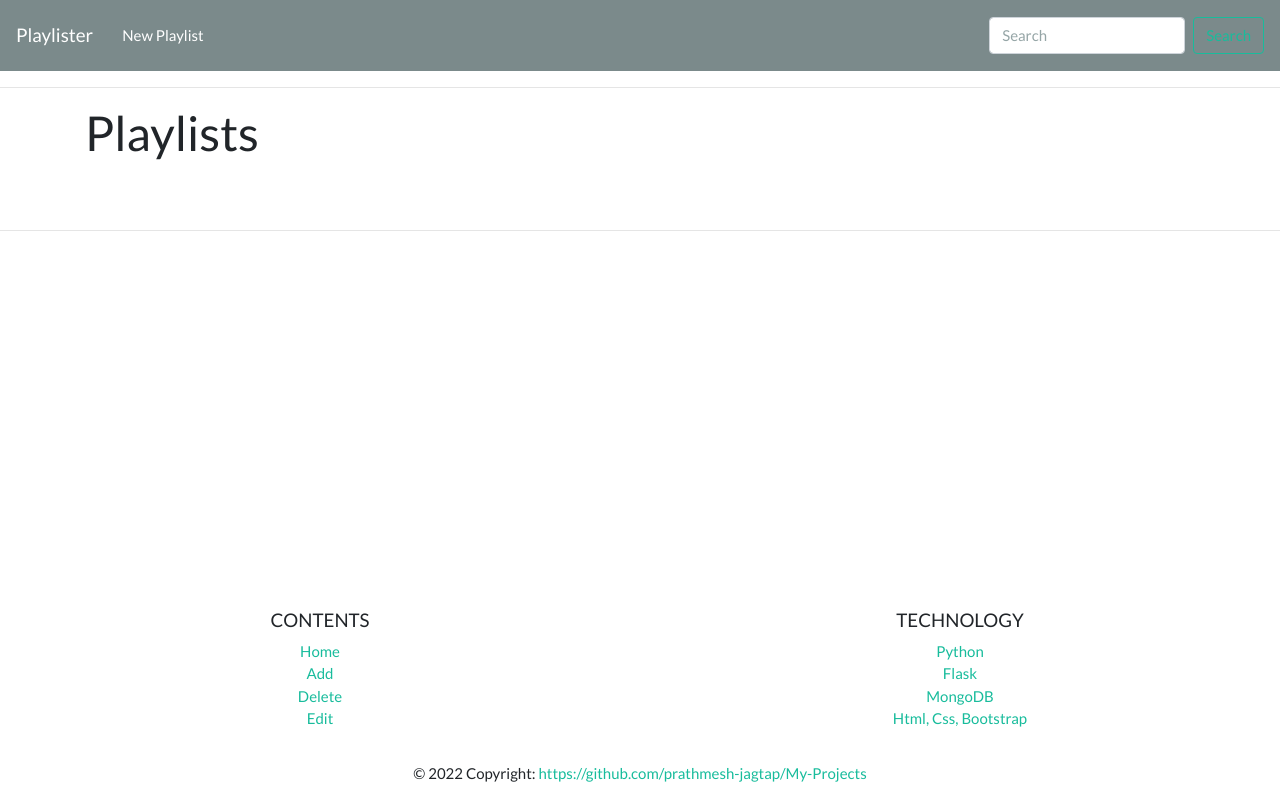
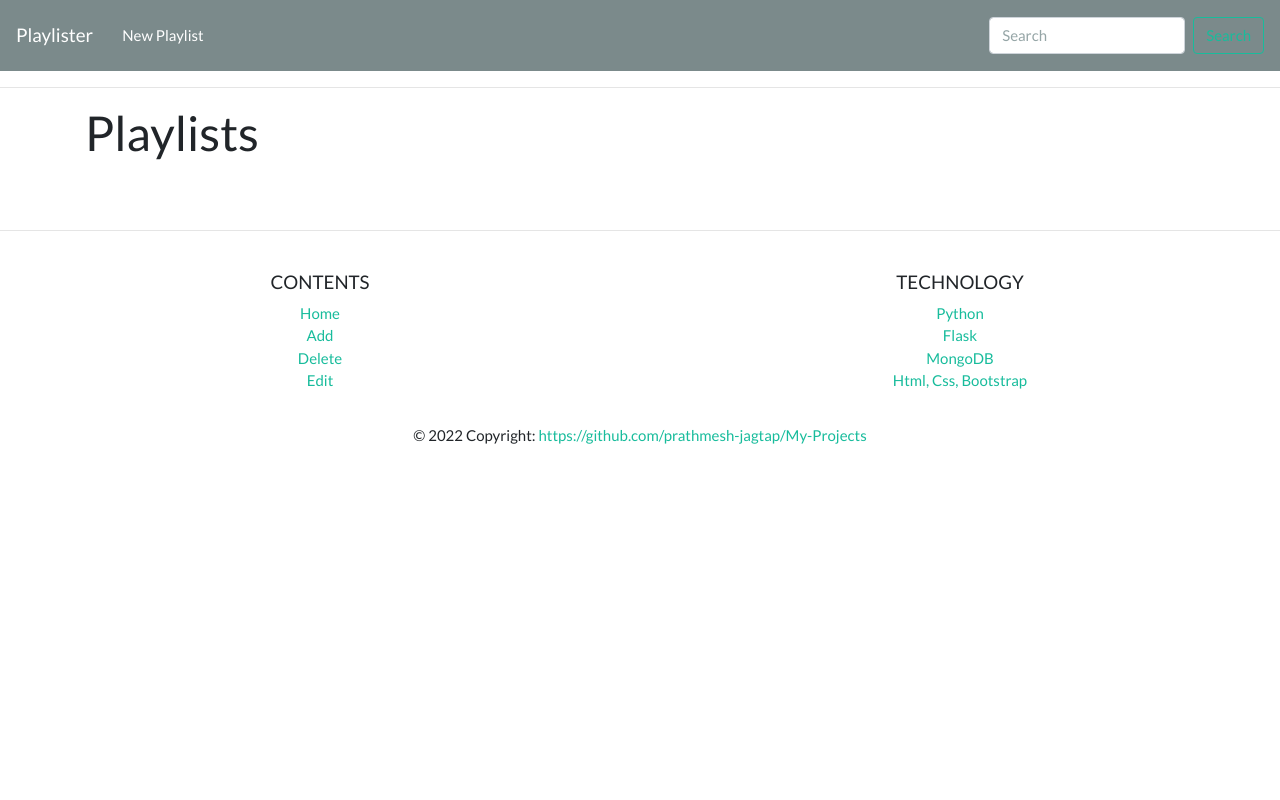
Before and after one commit to prathmesh-jagtap/Flask-Playlister-App, a Flask app: page / in a window 1280 px wide. Run offline with Flask 2, Linux system fonts and the light colour scheme; data that the repository does not hold is empty; some libraries are stand-ins or nearby versions.

Commit message:
final submition

```diff
--- a/templates/base.html
+++ b/templates/base.html
@@ -19,7 +19,7 @@
     </div>
 <hr>
     <!-- Footer -->
-<div class="fixed-bottom">
+
 <footer class='page-footer font-small blue pt-4'>
     <div class='container-fluid text-center'>
          <div class='row'>
@@ -48,7 +48,7 @@
        <a href='https://mdbootstrap.com/education/bootstrap/'>https://github.com/prathmesh-jagtap/My-Projects</a>
     </div>
 </footer>
-</div>
+
     <!-- We'll use jquery -->
     <script src="https://code.jquery.com/jquery-3.3.1.slim.min.js" integrity="sha384-q8i/X+965DzO0rT7abK41JStQIAqVgRVzpbzo5smXKp4YfRvH+8abtTE1Pi6jizo" crossorigin="anonymous"></script>
     <!-- We'll use popper.js version 1.14.7 -->
```
